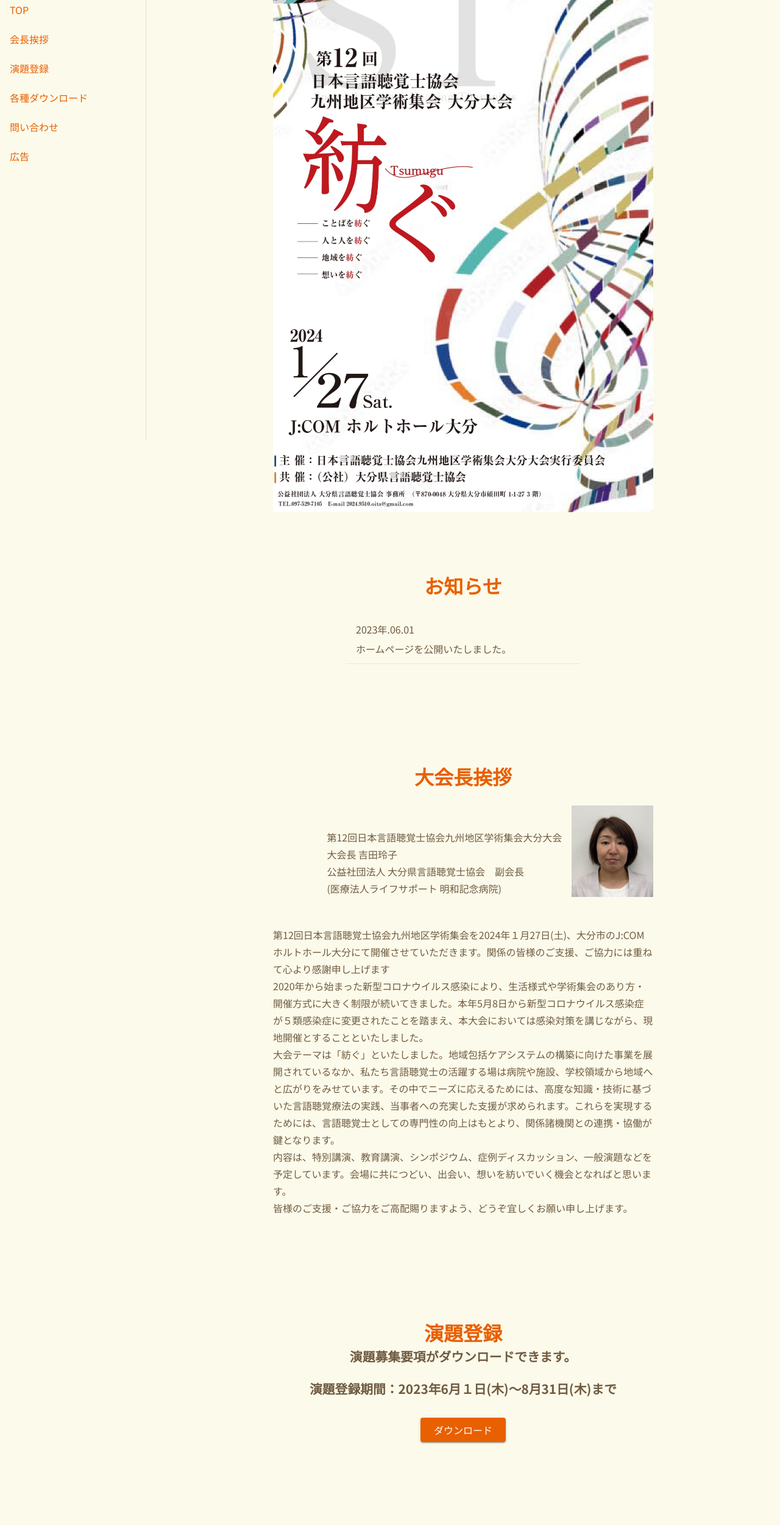
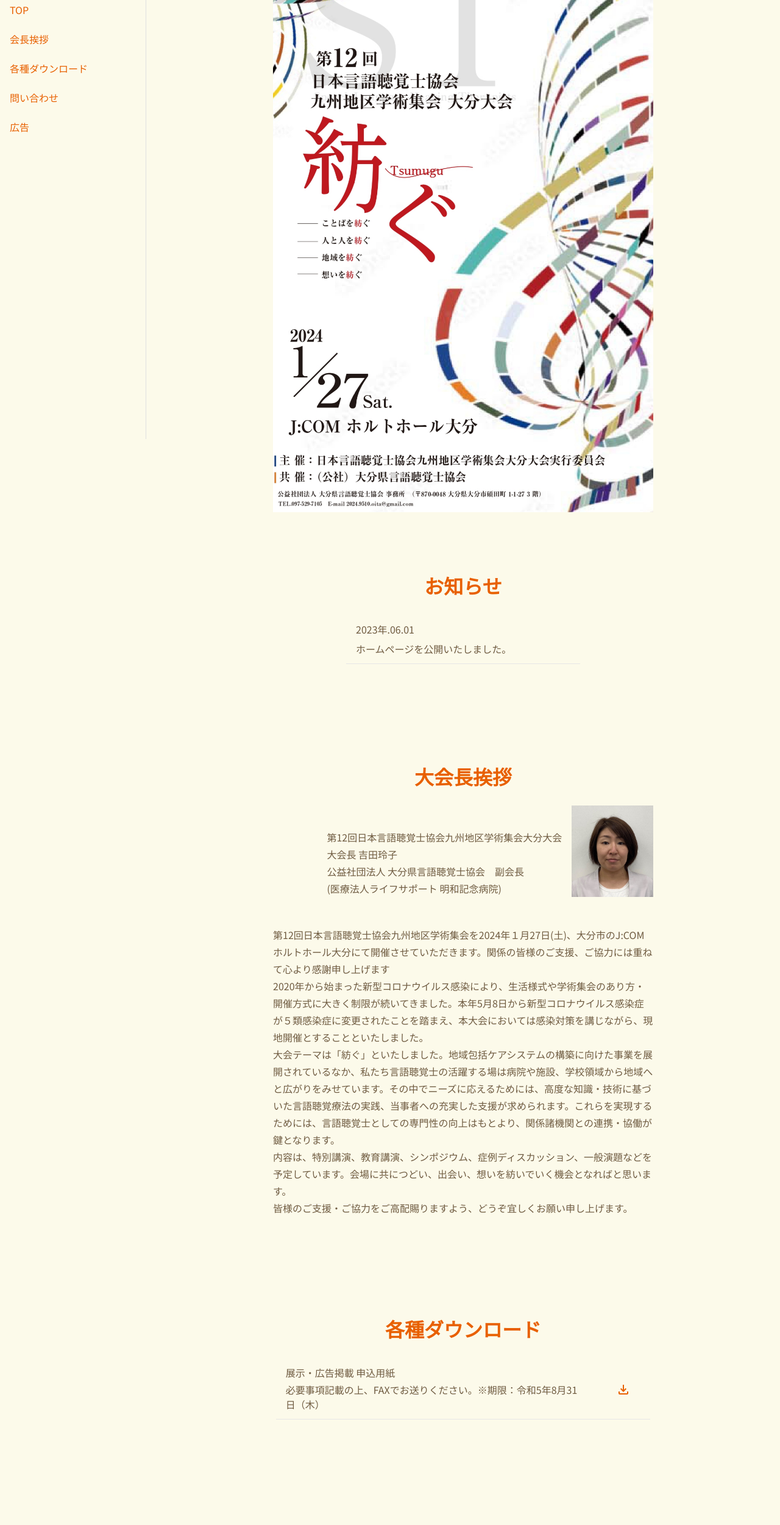
Before and after one commit to STSocietyOitaConference/top, a React (Create React App) app in the folder st-society-oita/: page / in a window 1280 px wide. Shown: the part 80-2581 px from the top of the page at 61% size. Built offline with nearby package versions, Linux system fonts and the light colour scheme.

Commit message:
演題登録CO

```diff
--- a/st-society-oita/src/Main.tsx
+++ b/st-society-oita/src/Main.tsx
@@ -54,7 +54,7 @@ function Main(props: Props) {
           // "プログラム",
           // "スケジュール",
           // "参加登録",
-          "演題登録",
+          // "演題登録",
           "各種ダウンロード",
           "問い合わせ",
           "広告",
@@ -169,9 +169,9 @@ function Main(props: Props) {
               {/* <Grid item xs={2} sm={4} md={4}>
                 <Registration />
               </Grid> */}
-              <Grid item>
+              {/* <Grid item>
                 <AbstractRegistration />
-              </Grid>
+              </Grid> */}
               <Grid item>
                 <Downloads />
               </Grid>
```
